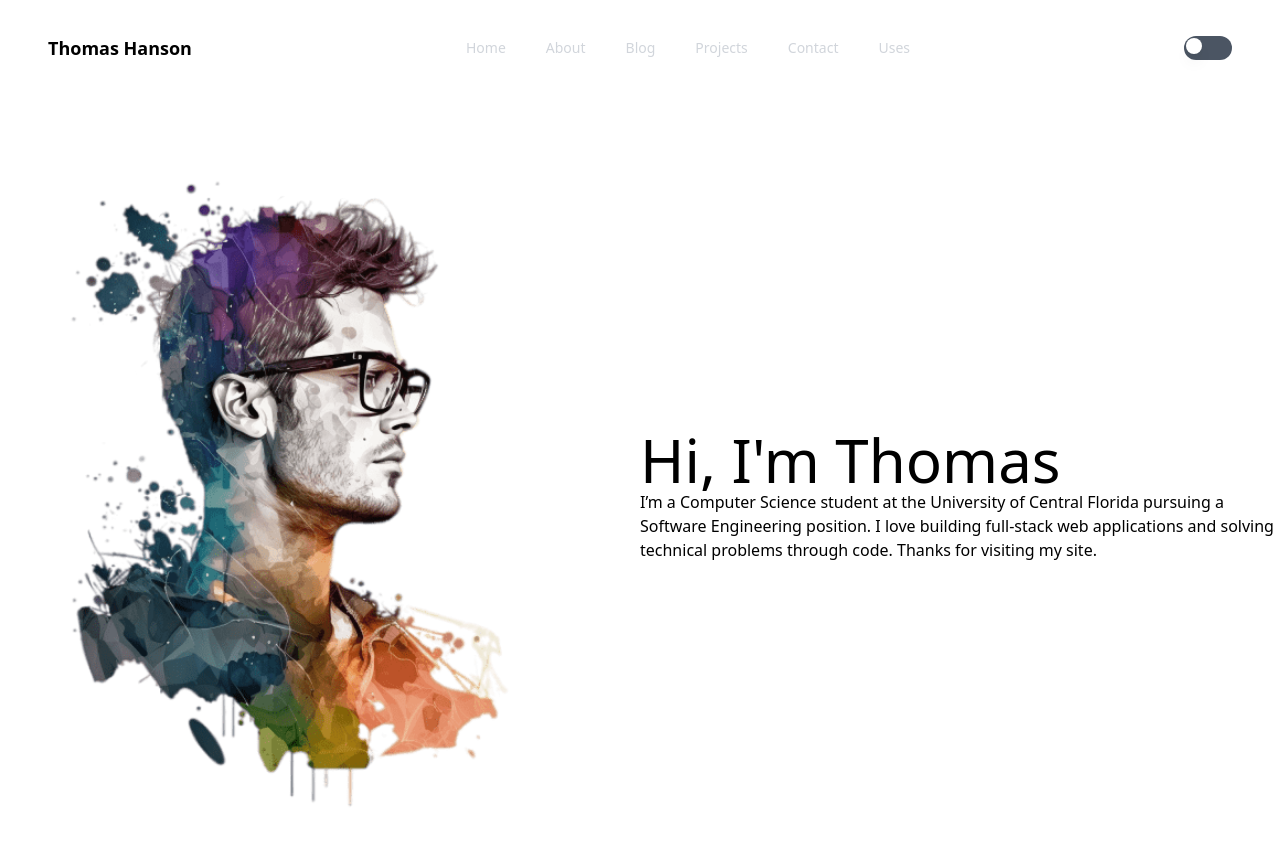
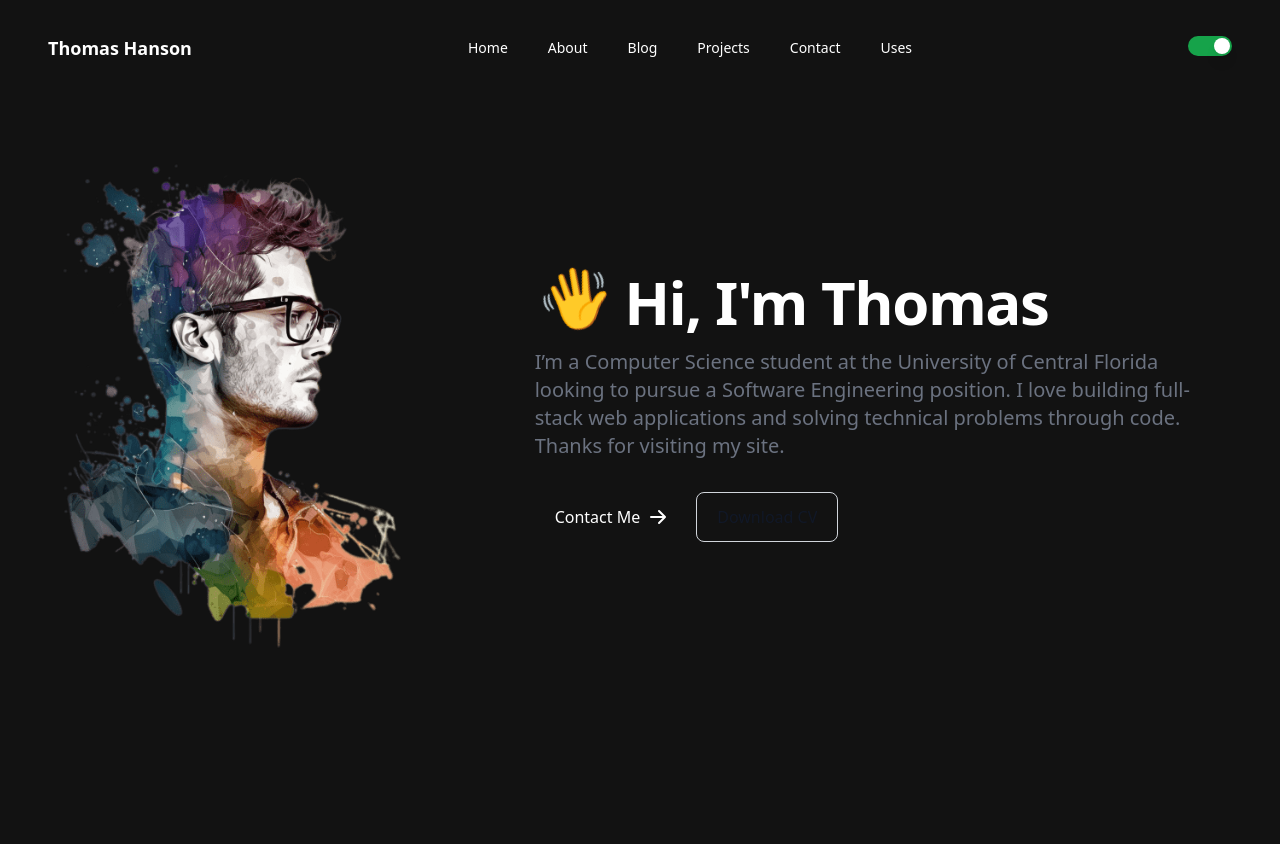
Before and after one commit to ThomasHanson/thanson-dev, a Next.js app: page / in a window 1280 px wide. Shown: the top 844 px of the page. After the commit the page ends 800 px from the top, so only its background shows below. Built offline with nearby package versions, Linux system fonts and the light colour scheme.

Commit message:
Updated home/projects page.

```diff
--- a/contentlayer.config.ts
+++ b/contentlayer.config.ts
@@ -74,7 +74,7 @@
     },
     summary: {
       type: 'string',
-      description: 'The excerpt of the project',
+      description: 'The summary of the project',
       required: true,
     },
     date: {
--- a/src/components/Navbar.tsx
+++ b/src/components/Navbar.tsx
@@ -32,7 +32,7 @@
               onChange={() => toggleTheme()}
               className={`${
                 theme === 'dark' ? 'bg-green-600' : 'bg-gray-600'
-              } relative inline-flex flex-shrink-0 h-6 w-12 cursor-pointer rounded-full border-2 border-transparent transition-colors duration-200 ease-in-out focus:outline-none focus-visible:ring-2 focus-visible:ring-white focus-visible:ring-opacity-75`}
+              } relative inline-flex flex-shrink-0 h-5 w-11 cursor-pointer rounded-full border-2 border-transparent transition-colors duration-200 ease-in-out focus:outline-none focus-visible:ring-2 focus-visible:ring-white focus-visible:ring-opacity-75`}
             >
               <span className="sr-only">Toggle dark mode</span>
               <span
@@ -58,7 +58,7 @@
   return (
     <Link
       href={href}
-      className="text-gray-300 hover:bg-gray-700 hover:text-white px-3 py-2 rounded-md text-sm font-medium"
+      className="hover:bg-gray-700 hover:text-white px-3 py-2 rounded-md text-sm font-medium"
     >
       {children}
     </Link>
--- /dev/null
+++ b/src/components/WavingHand.tsx
@@ -0,0 +1,21 @@
+import { motion } from 'framer-motion';
+
+const WavingHand = () => {
+
+  return (
+    <motion.div
+      style={{
+        marginBottom: '-20px',
+        marginRight: '-45px',
+        paddingBottom: '20px',
+        paddingRight: '45px',
+        display: 'inline-block',
+      }}
+      animate={{ rotate: 20 }}
+    >
+      👋
+    </motion.div>
+  );
+};
+
+export default WavingHand;
--- a/src/pages/_app.tsx
+++ b/src/pages/_app.tsx
@@ -4,7 +4,7 @@
 
 const MyApp: AppType = ({ Component, pageProps }) => {
   return (
-    <ThemeProvider>
+    <ThemeProvider defaultTheme="dark">
       <Component {...pageProps} />
     </ThemeProvider>
   );
--- a/src/pages/index.tsx
+++ b/src/pages/index.tsx
@@ -1,25 +1,32 @@
 import Image from "next/image";
 import Page from "~/components/Page";
+import WavingHand from "~/components/WavingHand";
 import profilePic from "../../public/images/profile/developer-pic-1.png";
 
 export default function Home() {
   return (
     <Page>
-      <main className="flex items-center w-full min-h-screen">
-        <div className="flex items-center justify-between w-full">
-          <div className="w-1/2">
-            <Image
-              src={profilePic}
-              alt="Profile Picture"
-              className="w-full h-auto"
-            />
-          </div>
-          <div className="w-1/2">
-            <h1 className="!text-6xl">Hi, I'm Thomas</h1>
-            <p>I’m a Computer Science student at the University of Central Florida pursuing a Software Engineering position. I love building full-stack web applications and solving technical problems through code. Thanks for visiting my site.</p>
-          </div>
+      <div className="grid max-w-screen-xl px-2 py-8 mx-auto lg:gap-8 xl:gap-0 lg:py-16 lg:grid-cols-12">
+        <div className="hidden lg:mt-0 lg:col-span-5 lg:flex lg:pr-8">
+          <Image src={profilePic} alt="mockup" className="w-full" />
         </div>
-      </main>
+        <div className="mr-auto place-self-center lg:col-span-7">
+          <h1 className="max-w-2xl mb-4 text-4xl font-extrabold tracking-tight leading-none md:text-5xl xl:text-6xl">
+              <WavingHand />
+              <span className="px-4">Hi, I'm Thomas</span>
+            </h1>
+          <p className="max-w-2xl mb-6 font-light text-gray-500 lg:mb-8 md:text-lg lg:text-xl dark:text-gray-400">
+            I’m a Computer Science student at the University of Central Florida looking to pursue a Software Engineering position. I love building full-stack web applications and solving technical problems through code. Thanks for visiting my site.
+          </p>
+          <a href="#" className="inline-flex items-center justify-center px-5 py-3 mr-3 text-base font-medium text-center text-white rounded-lg bg-primary-700 hover:bg-primary-800 focus:ring-4 focus:ring-primary-300 dark:focus:ring-primary-900">
+            Contact Me
+            <svg className="w-5 h-5 ml-2 -mr-1" fill="currentColor" viewBox="0 0 20 20" xmlns="http://www.w3.org/2000/svg"><path fillRule="evenodd" d="M10.293 3.293a1 1 0 011.414 0l6 6a1 1 0 010 1.414l-6 6a1 1 0 01-1.414-1.414L14.586 11H3a1 1 0 110-2h11.586l-4.293-4.293a1 1 0 010-1.414z" clipRule="evenodd"></path></svg>
+          </a>
+          <a href="#" className="inline-flex items-center justify-center px-5 py-3 text-base font-medium text-center text-gray-900 border border-gray-300 rounded-lg light:hover:text-white hover:bg-gray-100 focus:ring-4 focus:ring-gray-100 dark:text-white hover:text-white dark:border-gray-700 dark:hover:bg-gray-700 dark:focus:ring-gray-800">
+            Download CV
+          </a>
+        </div>
+      </div>
     </Page>
   );
 }
--- a/src/pages/projects.tsx
+++ b/src/pages/projects.tsx
@@ -6,6 +6,7 @@
   slug: string;
   date: string;
   title: string;
+  summary: string;
   tags: string[];
   demoLink: string;
   githubLink: string;
@@ -20,7 +21,7 @@
     <Page>
       <section className="container mx-auto px-4 sm:px-6 lg:px-8">
         <div className="grid grid-cols-1 sm:grid-cols-2 md:grid-cols-3 gap-8">
-          {projects.map(({ slug, title, tags, demoLink, githubLink }) => (
+          {projects.map(({ slug, title, summary, tags, demoLink, githubLink }) => (
             <div key={slug} className="border border-gray-300 rounded-lg overflow-hidden shadow-lg">
               <img className="w-full" src="https://v1.tailwindcss.com/img/card-top.jpg" alt="Sunset in the mountains" />
               <div className="px-6 py-4">
@@ -35,12 +36,12 @@
                   ))}
                 </div>
                 <div className="font-bold text-xl mt-2 mb-2">
-                  <Link href={`/projects/${slug}`}>
+                  <Link href={`/${slug}`}>
                     {title}
                   </Link>
                 </div>
                 <p className="text-base">
-                  Lorem ipsum dolor sit amet, consectetur adipisicing elit. Voluptatibus quia, nulla! Maiores et perferendis eaque, exercitationem praesentium nihil.
+                  {summary}
                 </p>
                 <br />
                 <div className="mt-2">
```
